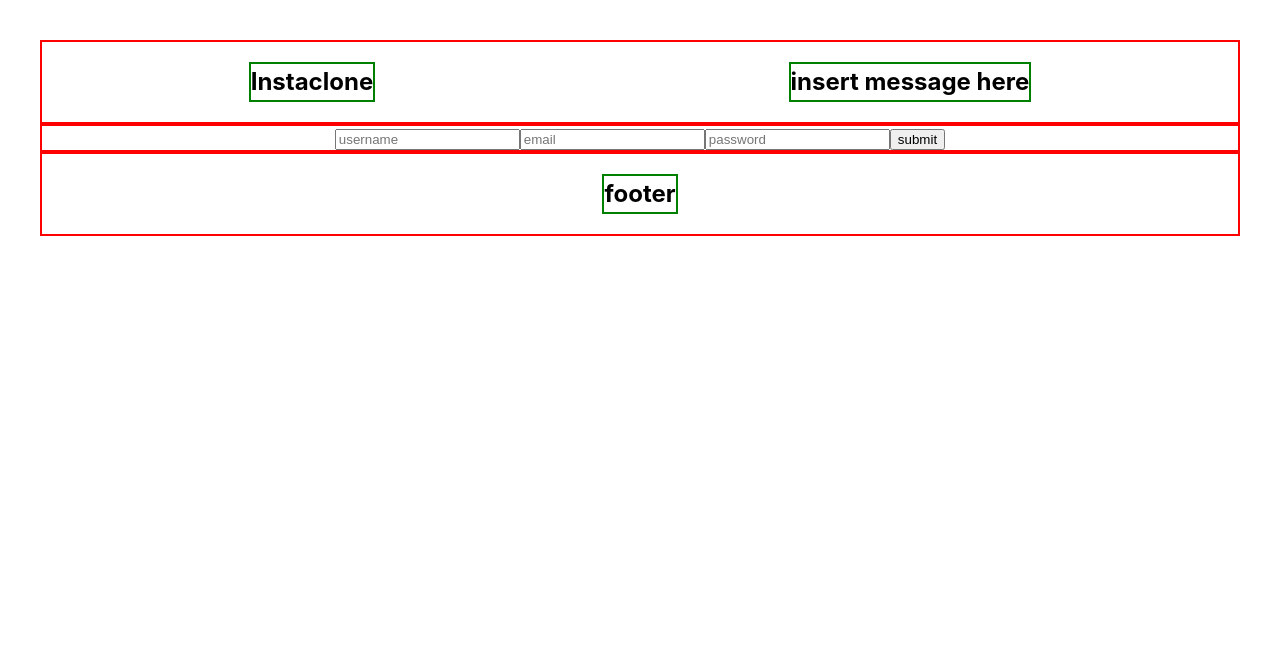
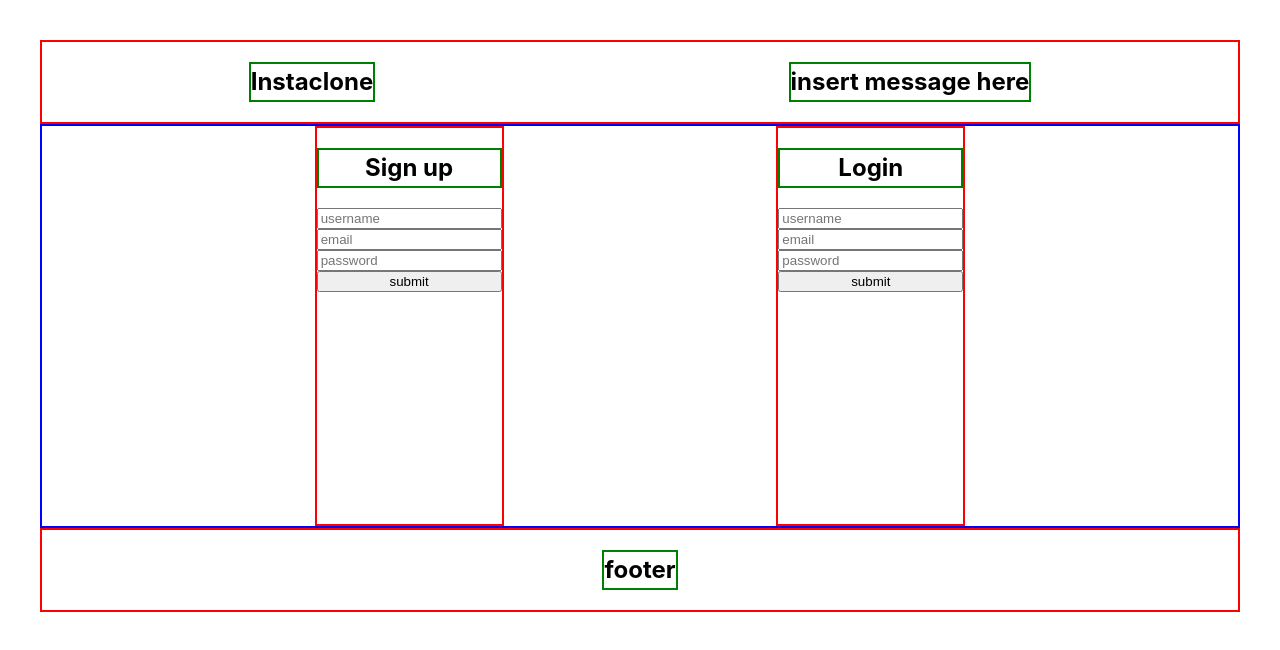
Before and after one commit to Rowan12628/m55-week10-frontend, a React (Vite) app: page / in a window 1280 px wide. Shown: the top 650 px of the page. Built offline with nearby package versions, Linux system fonts and the light colour scheme.

Commit message:
feature: basic login component

```diff
--- a/src/components/layout/Layout.jsx
+++ b/src/components/layout/Layout.jsx
@@ -2,15 +2,13 @@ import "./Layout.css";
 
 import Header from "../header/Header";
 import Footer from "../footer/Footer";
-import Signup from "../logOrSign/signup/Signup";
+import LogOrSign from "../logOrSign/LogOrSign/LogOrSign";
 
 const Layout = () => {
   return (
     <>
       <Header />
-      <div>
-        <Signup />
-      </div>
+      <LogOrSign />
       <Footer />
     </>
   );
--- /dev/null
+++ b/src/components/logOrSign/LogOrSign/LogOrSign.css
@@ -0,0 +1,6 @@
+.logSignWrap {
+  border: 2px solid blue;
+  display: flex;
+  height: 50vh;
+  justify-content: space-evenly;
+}
--- /dev/null
+++ b/src/components/logOrSign/LogOrSign/LogOrSign.jsx
@@ -0,0 +1,15 @@
+import Login from "../login/Login";
+import Signup from "../signup/Signup";
+
+import "./LogOrSign.css";
+
+const LogOrSign = () => {
+  return (
+    <div className="logSignWrap">
+      <Signup />
+      <Login />
+    </div>
+  );
+};
+
+export default LogOrSign;
--- a/src/components/logOrSign/login/Login.css
+++ b/src/components/logOrSign/login/Login.css
@@ -0,0 +1,8 @@
+.loginWrap {
+  border: 2px solid red;
+}
+
+.inputWrap {
+  display: flex;
+  flex-direction: column;
+}
--- a/src/components/logOrSign/login/Login.jsx
+++ b/src/components/logOrSign/login/Login.jsx
@@ -0,0 +1,17 @@
+import "./Login.css";
+
+const Login = () => {
+  return (
+    <div className="loginWrap">
+      <h2>Login</h2>
+      <form className="inputWrap">
+        <input placeholder="username" />
+        <input placeholder="email" />
+        <input placeholder="password" />
+        <button type="submit">submit</button>
+      </form>
+    </div>
+  );
+};
+
+export default Login;
--- a/src/components/logOrSign/signup/Signup.css
+++ b/src/components/logOrSign/signup/Signup.css
@@ -1,3 +1,8 @@
 .signupWrap {
   border: 2px solid red;
 }
+
+.inputWrap {
+  display: flex;
+  flex-direction: column;
+}
--- a/src/components/logOrSign/signup/Signup.jsx
+++ b/src/components/logOrSign/signup/Signup.jsx
@@ -3,7 +3,8 @@ import "./Signup.css";
 const Signup = () => {
   return (
     <div className="signupWrap">
-      <form>
+      <h2>Sign up</h2>
+      <form className="inputWrap">
         <input placeholder="username" />
         <input placeholder="email" />
         <input placeholder="password" />
```
